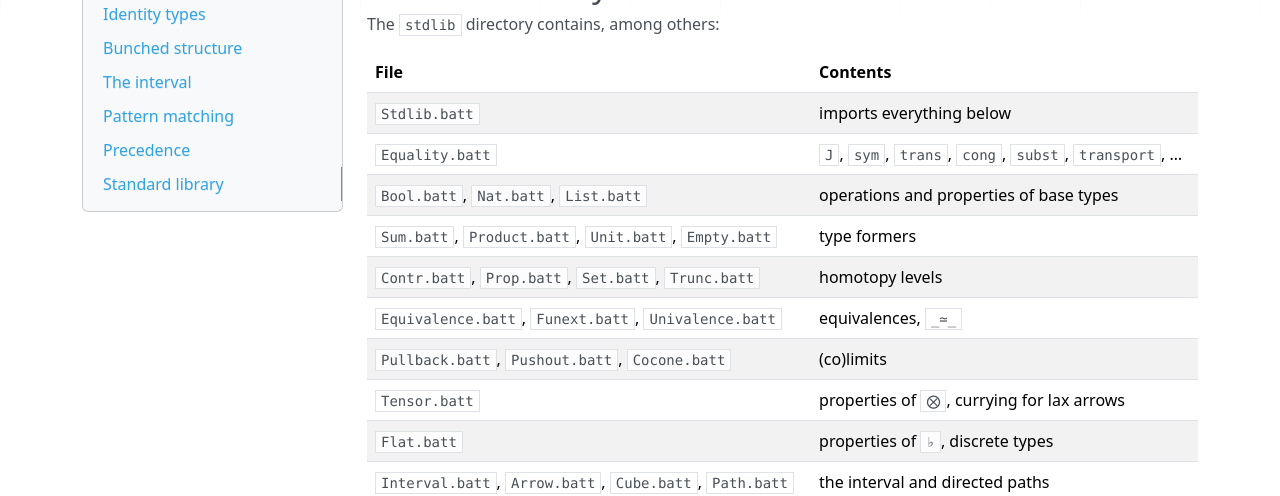
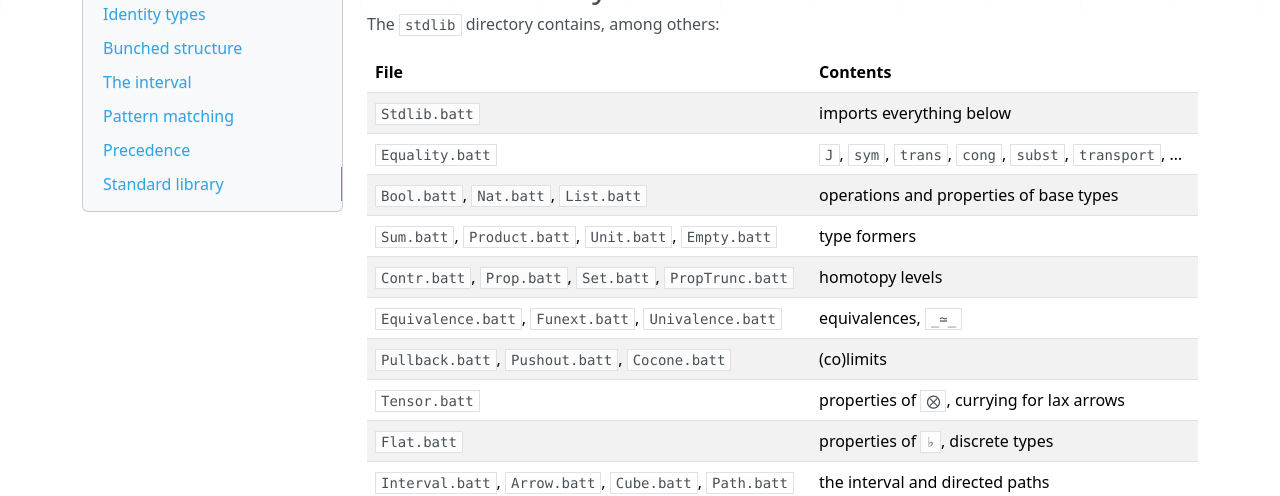
Before and after one commit to smimram/batt, an MkDocs documentation site: the page built from documentation/docs/language.md, in a window 1280 px wide and 900 px high, scrolled down 9333 px. Shown: the part 294-790 px from the top of the window. Built offline with MkDocs 1.6.1, drawn with Linux system fonts in a browser that asks for light colours; nearby versions of some CDN libraries.

Commit message:
Renaming trunc.

```diff
--- a/documentation/docs/language.md
+++ b/documentation/docs/language.md
@@ -495,7 +495,7 @@ The `stdlib` directory contains, among others:
 | `Equality.batt` | `J`, `sym`, `trans`, `cong`, `subst`, `transport`, … |
 | `Bool.batt`, `Nat.batt`, `List.batt` | operations and properties of base types |
 | `Sum.batt`, `Product.batt`, `Unit.batt`, `Empty.batt` | type formers |
-| `Contr.batt`, `Prop.batt`, `Set.batt`, `Trunc.batt` | homotopy levels |
+| `Contr.batt`, `Prop.batt`, `Set.batt`, `PropTrunc.batt` | homotopy levels |
 | `Equivalence.batt`, `Funext.batt`, `Univalence.batt` | equivalences, `_≃_` |
 | `Pullback.batt`, `Pushout.batt`, `Cocone.batt` | (co)limits |
 | `Tensor.batt` | properties of `⨂`, currying for lax arrows |
```
Also changed, not shown: 6 other files.
